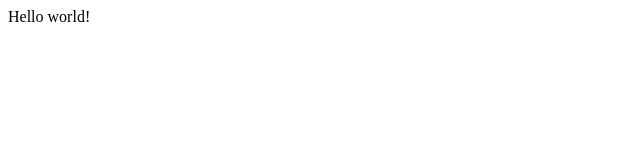
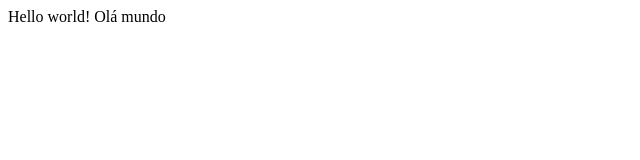
Before and after one commit to issth/LocadoraVeiculos, a plain HTML site: page index.html in a window 1280 px wide. Shown: the full height of the page, 0-640 px from the left. Drawn offline with Linux system fonts and the light colour scheme.

Commit message:
Update index.html

```diff
--- a/index.html
+++ b/index.html
@@ -8,5 +8,6 @@
 </head>
 <body>
     Hello world!
+    Olá mundo
 </body>
 </html>
```
